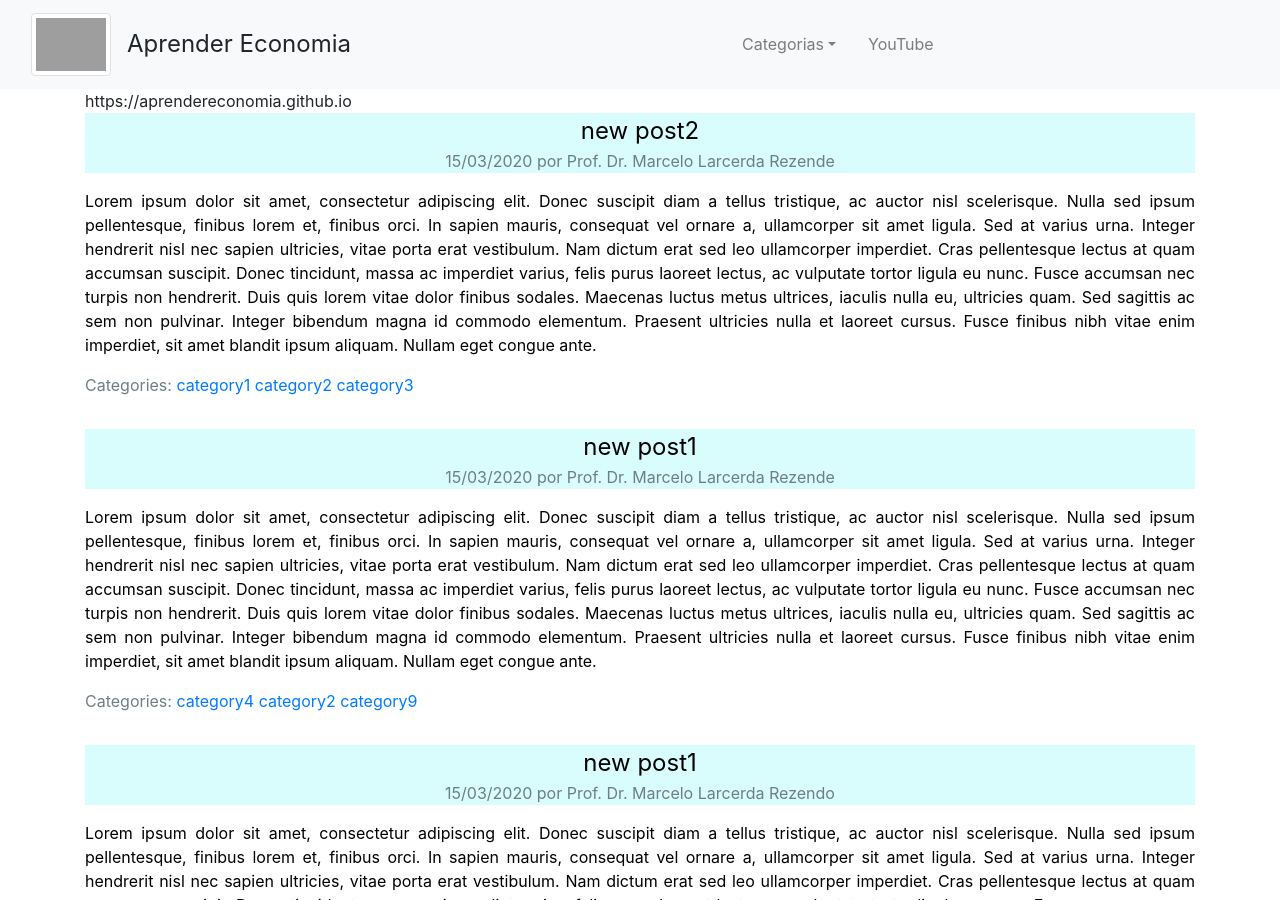
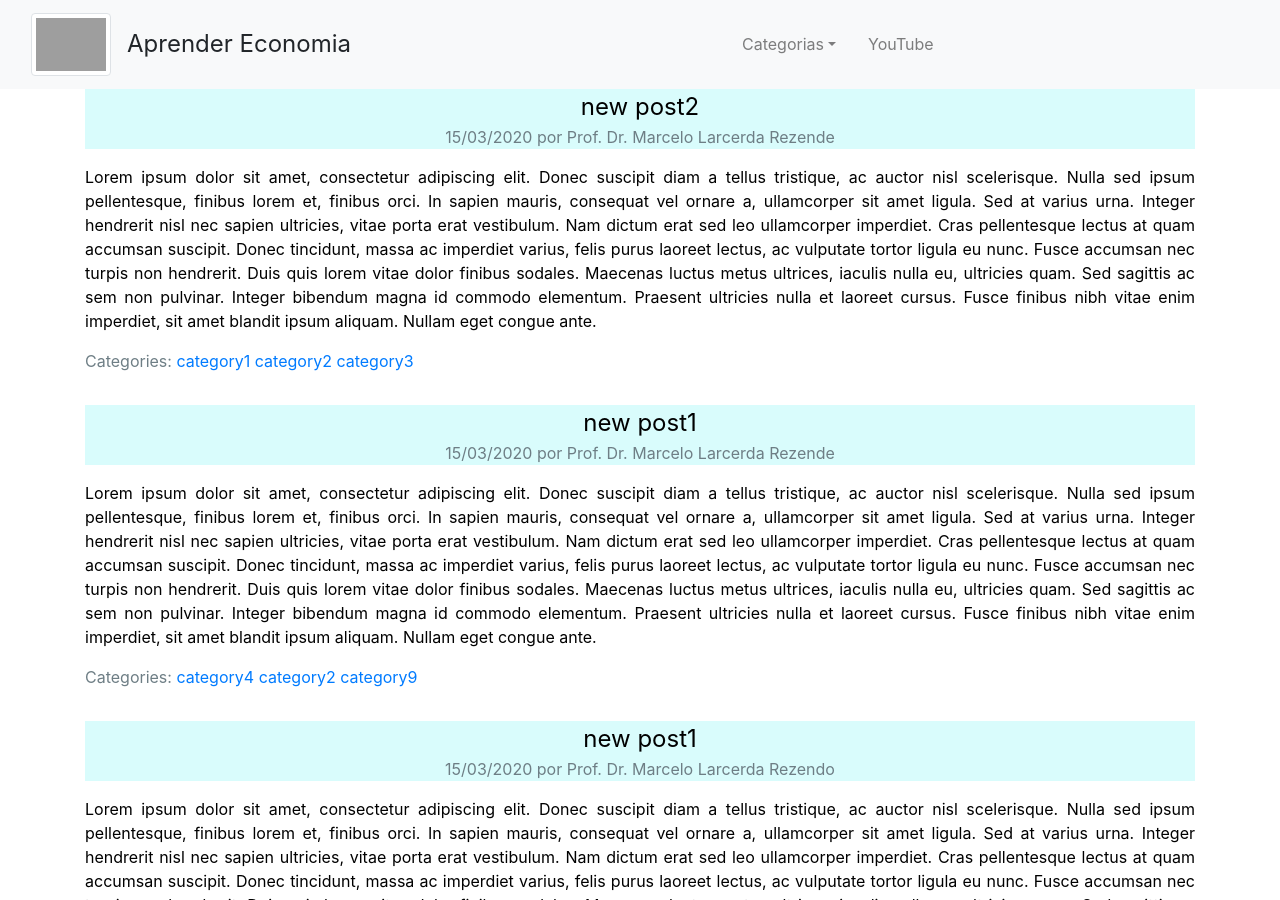
Before and after one commit to aprendereconomia/aprendereconomia.github.io, a Jekyll site: the page built from index.html, in a window 1280 px wide and 900 px high. Built offline with Jekyll 4.4.1, drawn with Linux system fonts in a browser that asks for light colours; some web fonts are replaced; a script that is not in the unit is left out; the list of posts is cut into pages by our own code; comment, search, counter and statistics services are not loaded; part of the change alters nothing that is shown.

```diff
--- a/_layouts/default.html
+++ b/_layouts/default.html
@@ -10,7 +10,7 @@
         integrity="sha384-Vkoo8x4CGsO3+Hhxv8T/Q5PaXtkKtu6ug5TOeNV6gBiFeWPGFN9MuhOf23Q9Ifjh" crossorigin="anonymous">
     <link rel="stylesheet"
         href="https://cdnjs.cloudflare.com/ajax/libs/open-iconic/1.1.1/font/css/open-iconic-bootstrap.min.css">
-
+        <link rel="stylesheet" href="{{ site.url }}{{ site.baseurl }}/assets/css/styles.css" crossorigin="anonymous">
 </head>
 
 <body>
@@ -29,7 +29,7 @@
     </footer>
 
     <script async src="https://cse.google.com/cse.js?cx=012711868375564954594:pa5job3kwit"></script>
-    <link rel="stylesheet" href="{{ site.url }}{{ site.baseurl }}/assets/css/styles.css" crossorigin="anonymous">
+
     <script type="text/javascript" src="https://www.gstatic.com/charts/loader.js"></script>
     <script src="https://code.jquery.com/jquery-3.4.1.slim.min.js"
         integrity="sha384-J6qa4849blE2+poT4WnyKhv5vZF5SrPo0iEjwBvKU7imGFAV0wwj1yYfoRSJoZ+n" crossorigin="anonymous">
--- a/index.html
+++ b/index.html
@@ -2,8 +2,7 @@
 layout: page
 title: Aprender Economia
 ---
-{{ site.url }}
-{{ site.baseurl }}
+
 {% for post in paginator.posts %}
 <div class="text-center bg-light-blue"><a class="main-title font-black" href="{{ site.url }}{{ site.baseurl }}/{{ post.url }}">{{ post.title }}</a>
 <p class="font-light-grey">{{ post.date | date: "%d/%m/%Y"}} por {{ post. author }}</p></div>
```
